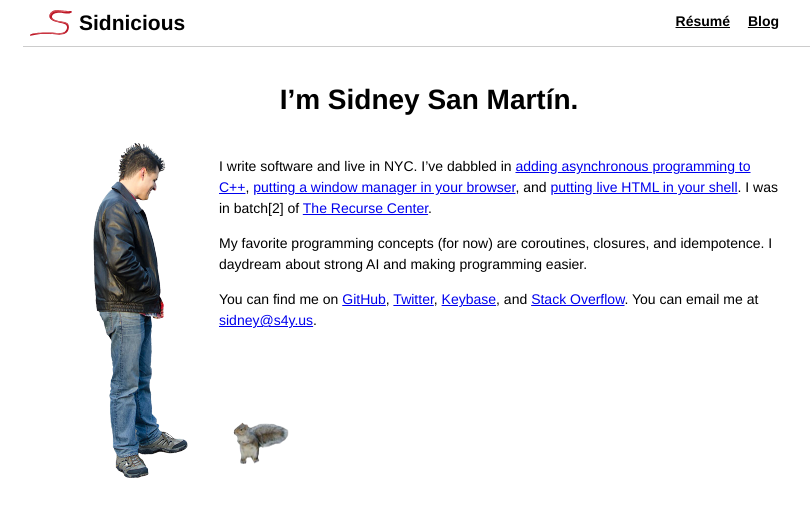
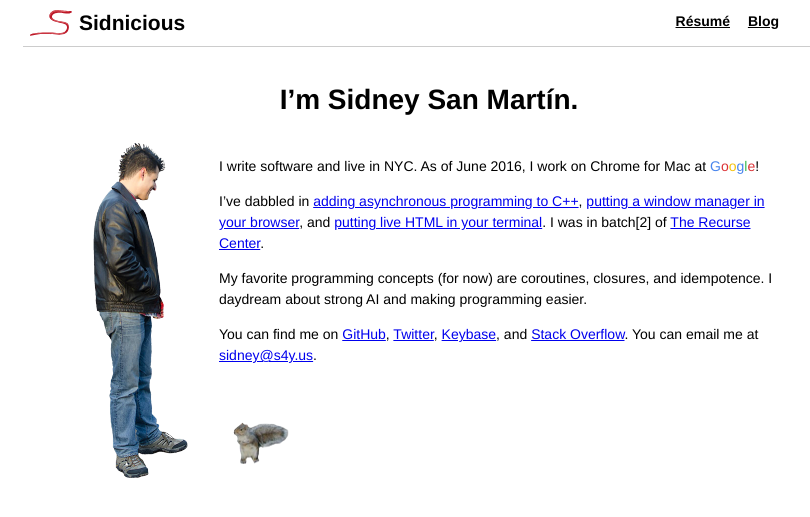
Before and after one commit to s4y/blog, a Jekyll site: the page built from index.html, in a window 1280 px wide. Shown: the top 517 px of the page, without its empty margins (211-1021 px from the left). Built offline with Jekyll 4.4.1, drawn with Linux system fonts in a browser that asks for light colours.

Commit message:
Google time!

```diff
--- a/index.html
+++ b/index.html
@@ -5,7 +5,9 @@
 
 {% capture bio %}
 
-I write software and live in NYC. I’ve dabbled in [adding asynchronous programming to C++](https://github.com/Sidnicious/team), [putting a window manager in your browser](http://localhub.github.io/home/localhub-home-example.png), and [putting live HTML in your shell](https://github.com/Sidnicious/Hoisin). I was in batch[2] of [The Recurse Center](https://www.recurse.com/).
+I write software and live in NYC. As of June 2016, I work on Chrome for Mac at <span style="color: #4885ed">G</span><span style="color: #db3236">o</span><span style="color: #f4c20d">o</span><span style="color: #4885ed">g</span><span style="color: #3cba54">l</span><span style="color: #db3236">e</span>!
+
+I’ve dabbled in [adding asynchronous programming to C++](https://github.com/Sidnicious/team), [putting a window manager in your browser](http://localhub.github.io/home/localhub-home-example.png), and [putting live HTML in your terminal](https://github.com/Sidnicious/Hoisin). I was in batch[2] of [The Recurse Center](https://www.recurse.com/).
 
 My favorite programming concepts (for now) are coroutines, closures, and idempotence. I daydream about strong AI and making programming easier.
 
```
